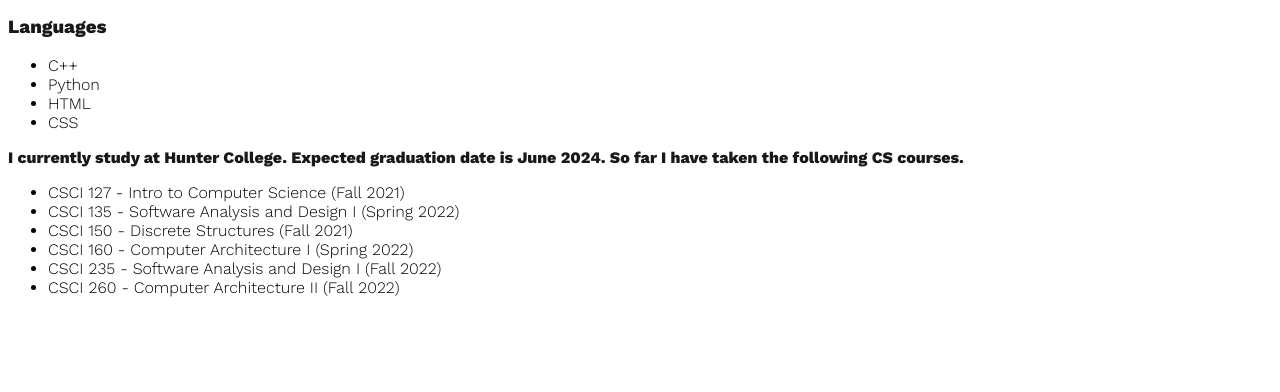
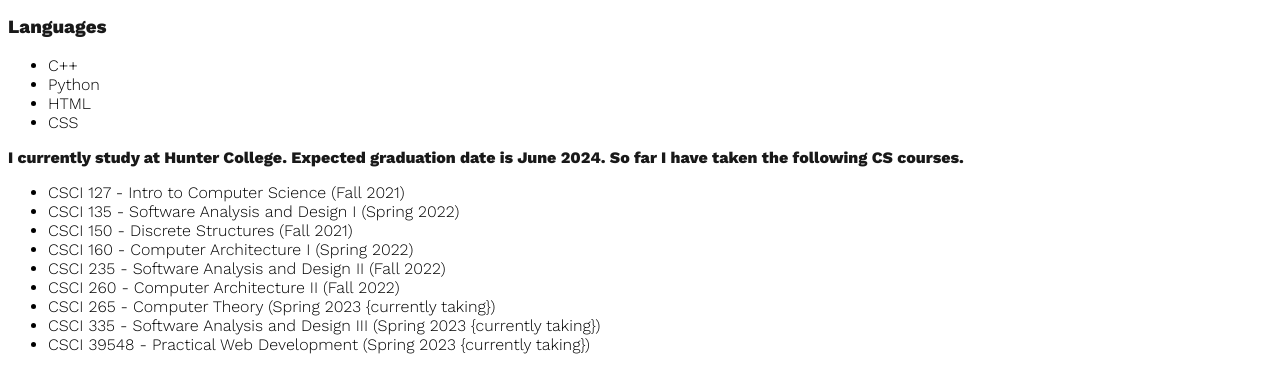
Before and after one commit to DimitriGol/personal-website, a plain HTML site: page index.html in a window 1280 px wide. Shown: the part 262-654 px from the top of the page. Drawn offline with nearby package versions, Linux system fonts and the light colour scheme.

Commit message:
Add spring '23 classes in list of classes

```diff
--- a/index.html
+++ b/index.html
@@ -35,8 +35,12 @@
             <li>CSCI 135 - Software Analysis and Design I (Spring 2022)</li>
             <li>CSCI 150 - Discrete Structures (Fall 2021)</li>
             <li>CSCI 160 - Computer Architecture I (Spring 2022)</li>
-            <li>CSCI 235 - Software Analysis and Design I (Fall 2022)</li>
+            <li>CSCI 235 - Software Analysis and Design II (Fall 2022)</li>
             <li>CSCI 260 - Computer Architecture II (Fall 2022)</li>
+            <li>CSCI 265 - Computer Theory (Spring 2023 {currently taking})</li>
+            <li>CSCI 335 - Software Analysis and Design III (Spring 2023 {currently taking})</li>
+            <li>CSCI 39548 - Practical Web Development (Spring 2023 {currently taking})</li>
+
 
         </ul>
     </body>
```
